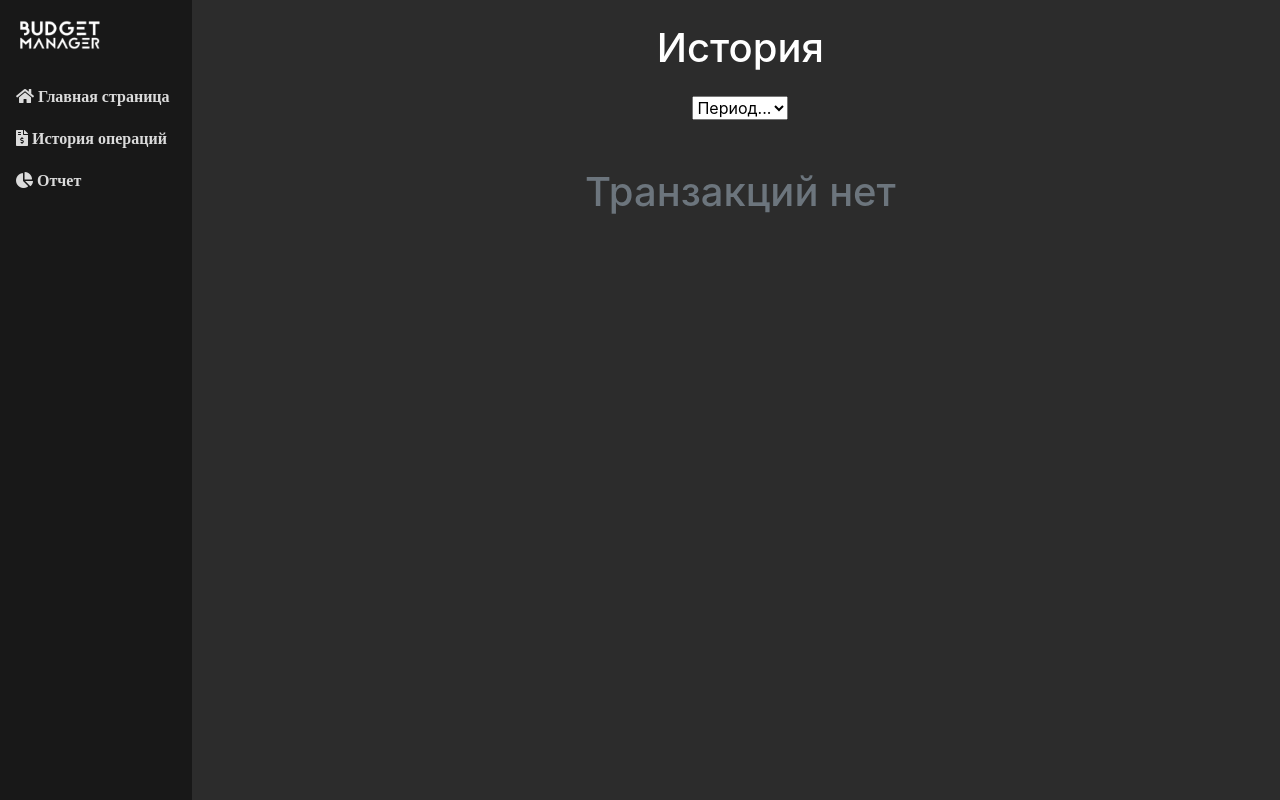
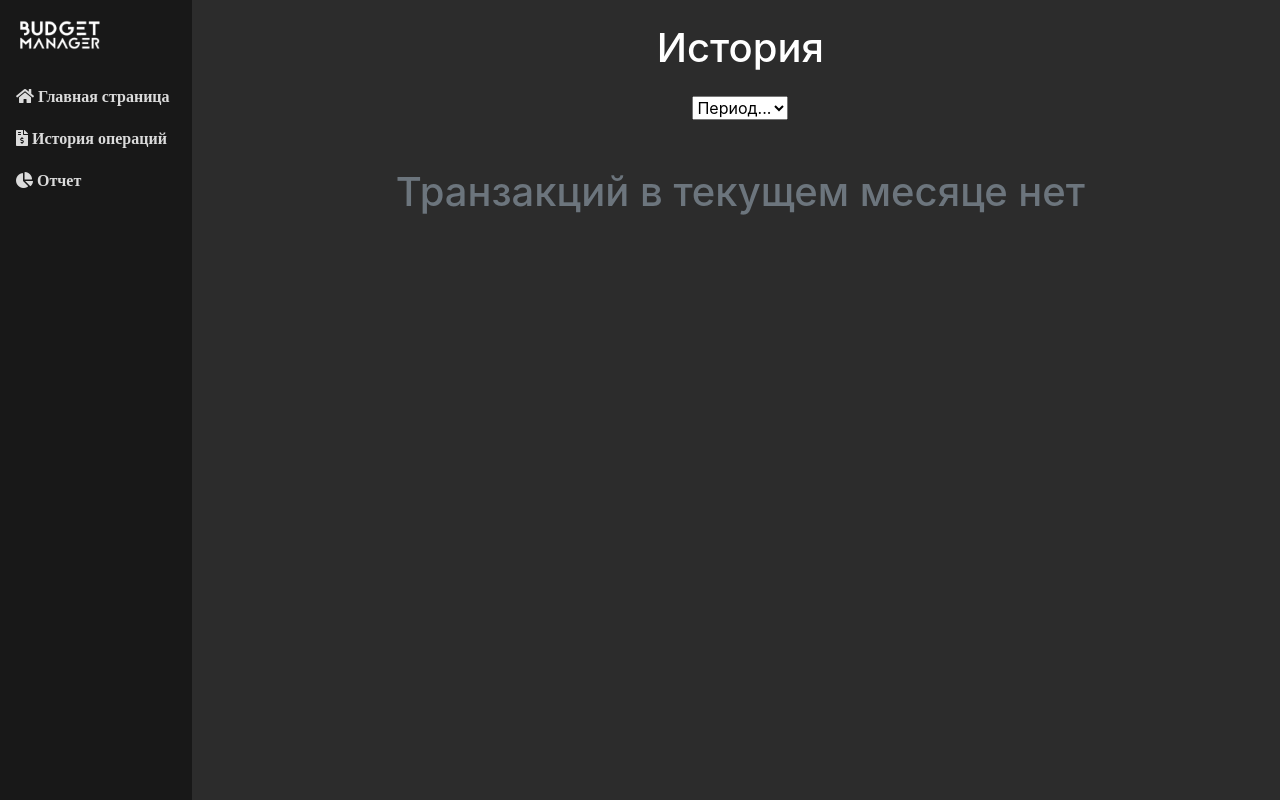
Before and after one commit to PitKoro/budget-manager, a Django app: template core/templates/core/history.html in a window 1280 px wide. Run offline with Django 3.2, Linux system fonts and the light colour scheme; the template is opened without the code that fills it, so the values that code supplies are empty; some libraries are stand-ins or nearby versions.

Commit message:
Фикс сообщения, если транзакций в текущем месяце нет

```diff
--- a/core/templates/core/history.html
+++ b/core/templates/core/history.html
@@ -177,6 +177,6 @@
         {% endfor %}
 
     {% else %}
-        <p class="text-center text-muted h1 mt-5">Транзакций нет</p>
+        <p class="text-center text-muted h1 mt-5">Транзакций в текущем месяце нет</p>
     {% endif %}
 {% endblock %}
```
